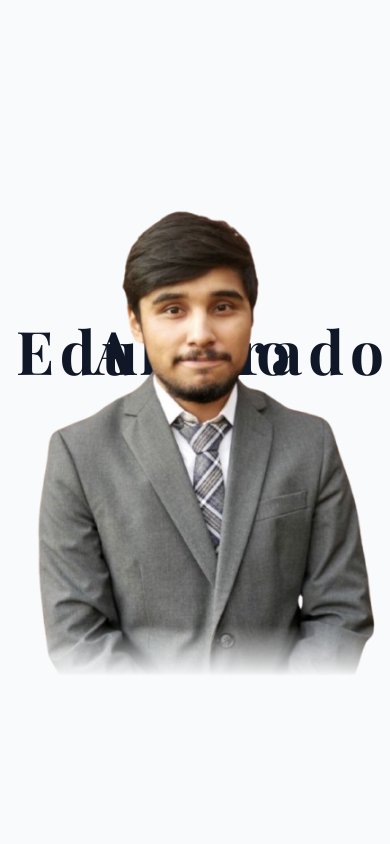
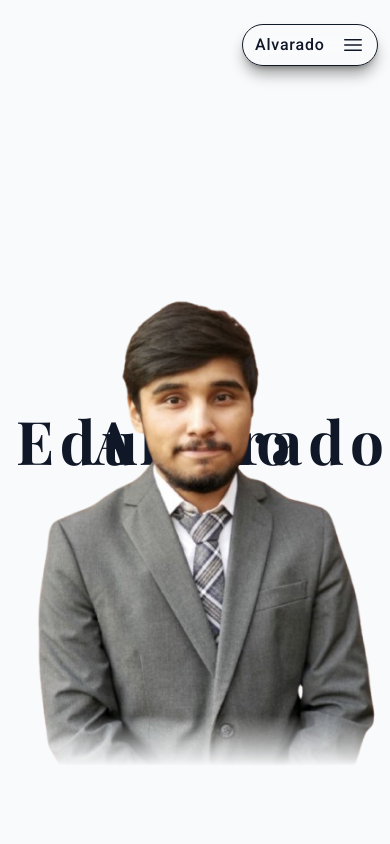
Before and after one commit to ealvara6/devfolio, a React (Vite) app: page / in a window 390 px wide. Shown: the top 844 px of the page. Built offline with nearby package versions, Linux system fonts and the light colour scheme; a web font is replaced by a local one.

Commit message:
feat(navbar): add new navbar scaffold and structure

```diff
--- a/src/App.tsx
+++ b/src/App.tsx
@@ -1,10 +1,14 @@
-import { Navbar } from './components/Navbar';
+import { MobileNavbar } from './components/navbar/MobileNavbar';
+import { Navbar } from './components/navbar/Navbar';
 import { Sections } from './components/sections/Sections';
 
 export const App = () => {
   return (
     <main className=" bg-bg text-text min-h-screen transition-all duration-500 relative">
-      <Navbar />
+      <nav className="sm:min-h-16 min-h-14 flex items-center py-6 px-3 justify-end">
+        <Navbar />
+        <MobileNavbar />
+      </nav>
       <Sections />
     </main>
   );
--- /dev/null
+++ b/src/components/navbar/MobileNavbar.tsx
@@ -0,0 +1,10 @@
+import { Bars3Icon } from '@heroicons/react/24/outline';
+
+export const MobileNavbar = () => {
+  return (
+    <button className="flex min-w-34 sm:hidden items-center justify-between py-2 px-3 rounded-full min-h-10 border bg-white/5 backdrop-blur-md shadow-lg shadow-black/40">
+      <div className="text-md tracking-wider font-medium">Alvarado</div>
+      <Bars3Icon className="w-6" />
+    </button>
+  );
+};
--- a/src/components/Navbar.tsx
+++ b/src/components/navbar/Navbar.tsx
@@ -1,7 +1,7 @@
 import { EnvelopeIcon } from '@heroicons/react/24/outline';
-import { ThemeToggle } from './ThemeToggle';
+import { ThemeToggle } from '../ThemeToggle';
 import { useEffect, useState } from 'react';
-import { links, type ActiveProps } from '../data/navLinks';
+import { links, type ActiveProps } from '../../data/navLinks';
 
 export const Navbar = () => {
   const [isActive, setIsActive] = useState<ActiveProps>('');
@@ -18,7 +18,7 @@ export const Navbar = () => {
   }, []);
 
   return (
-    <nav
+    <div
       className={`min-h-14 items-center hidden sm:grid p-2 grid-cols-[1fr_2fr_1fr] justify-items-center font-sans fixed top-0 left-0 min-w-full z-10 transition-shadow  ${
         scrolled ? 'backdrop-blur shadow-md' : 'backdrop-blur-none'
       }`}
@@ -52,6 +52,6 @@ export const Navbar = () => {
         </button>
         <ThemeToggle className="block" variant="bg2" />
       </div>
-    </nav>
+    </div>
   );
 };
```
